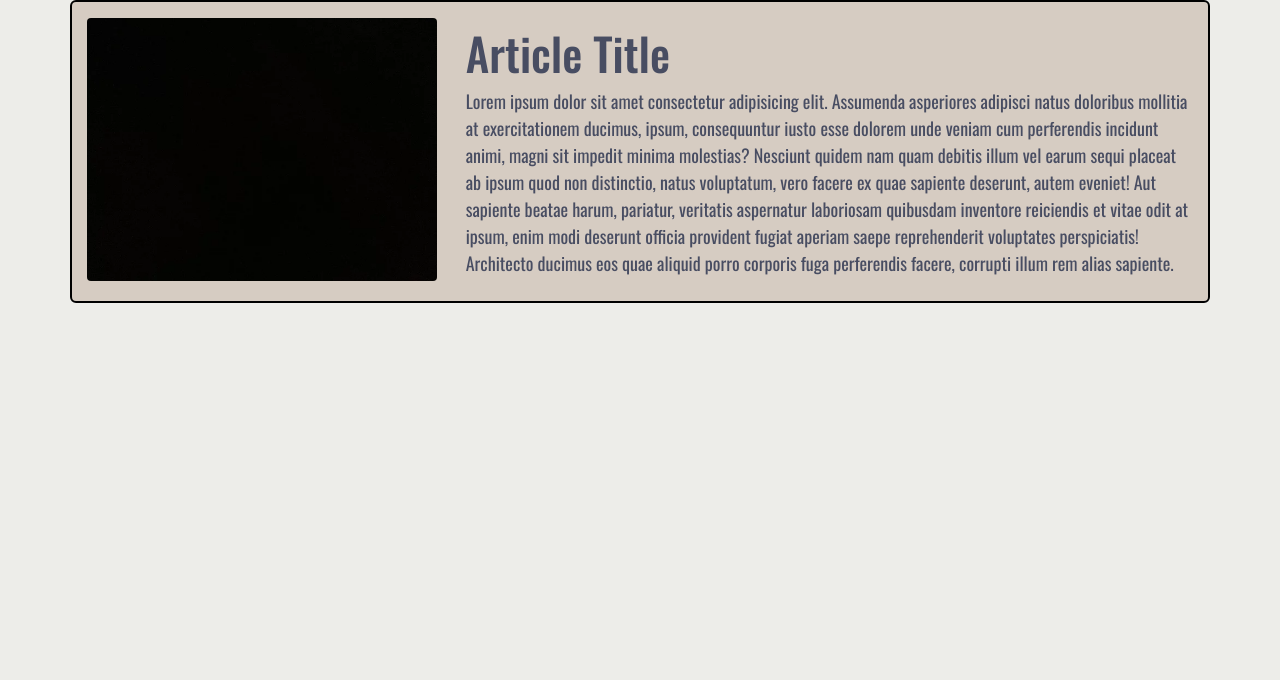
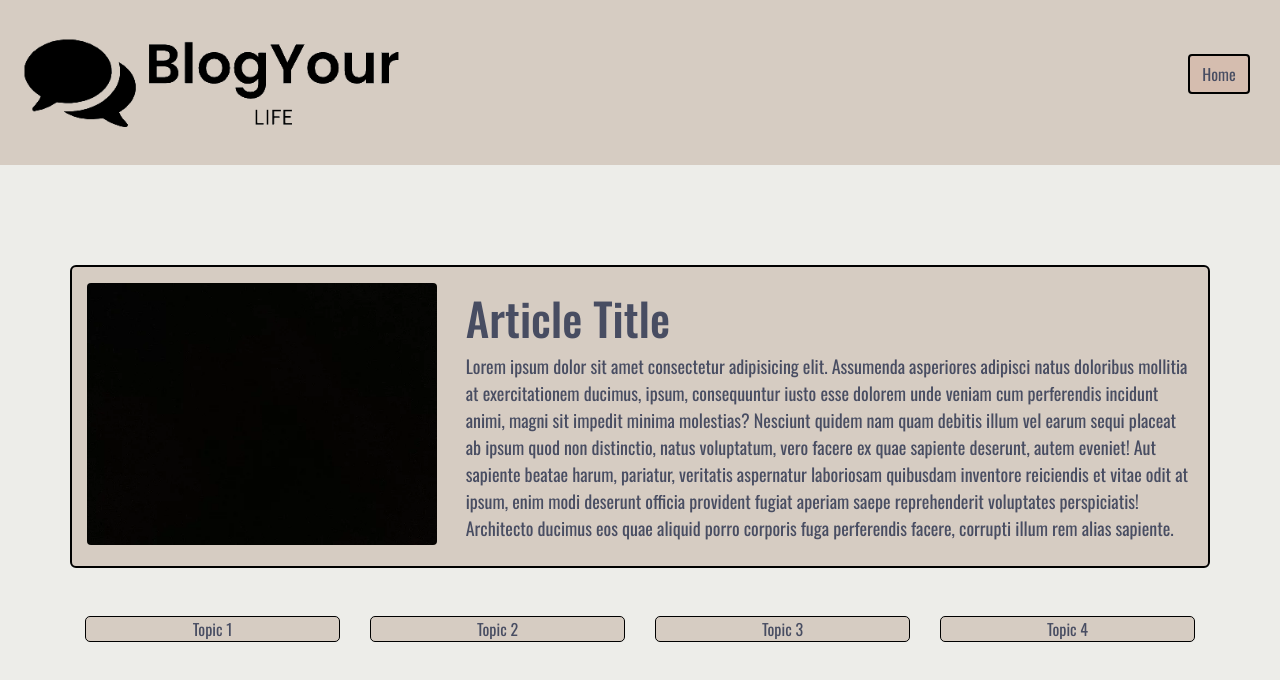
Before and after one commit to tmerca/diw23-24, a plain HTML site: page UD4_EX3/article.html in a window 1280 px wide. Drawn offline with nearby package versions, Linux system fonts and the light colour scheme.

Commit message:
ex 3 ud 4 with less

```diff
--- a/UD4_EX3/article.html
+++ b/UD4_EX3/article.html
@@ -13,12 +13,29 @@
     <title>Document</title>
   </head>
   <body>
-    <div class="container article">
+    <header>
+      <div class="container-fluid">
+        <div class="mainHeader">
           <div class="row">
-        <div class="col-4">
-          <img src="images/image.png" class="articleImage" alt="" />
+            <div class="col-md-11">
+              <img class="logoVertical" src="img/logoGimpHoritzontal.png" />
             </div>
-        <div class="col-8">
+            <div class="col-md-1">
+              <button class="button btn">
+                <a href="../UD1_EX4/mainPage.html">Home</a>
+              </button>
+            </div>
+          </div>
+        </div>
+      </div>
+    </header>
+    <main>
+      <div class="container article mb-5">
+        <div class="row">
+          <div class="col-xl-4 col-lg-6">
+            <img src="img/image.png" class="articleImage" alt="" />
+          </div>
+          <div class="col-xl-8 col-lg-6">
             <div class="row my-4">
               <div class="col-12">
                 <h1>Article Title</h1>
@@ -35,14 +52,31 @@
                   eveniet! Aut sapiente beatae harum, pariatur, veritatis
                   aspernatur laboriosam quibusdam inventore reiciendis et vitae
                   odit at ipsum, enim modi deserunt officia provident fugiat
-                aperiam saepe reprehenderit voluptates perspiciatis! Architecto
-                ducimus eos quae aliquid porro corporis fuga perferendis facere,
-                corrupti illum rem alias sapiente.
+                  aperiam saepe reprehenderit voluptates perspiciatis!
+                  Architecto ducimus eos quae aliquid porro corporis fuga
+                  perferendis facere, corrupti illum rem alias sapiente.
                 </article>
               </div>
             </div>
           </div>
         </div>
       </div>
+      <div class="container">
+        <div class="row">
+          <div class="col-xl-3 col-md-6">
+            <div class="topics">Topic 1</div>
+          </div>
+          <div class="col-xl-3 col-md-6">
+            <div class="topics">Topic 2</div>
+          </div>
+          <div class="col-xl-3 col-md-6">
+            <div class="topics">Topic 3</div>
+          </div>
+          <div class="col-xl-3 col-md-6">
+            <div class="topics">Topic 4</div>
+          </div>
+        </div>
+      </div>
+    </main>
   </body>
 </html>
--- a/UD4_EX3/style.less
+++ b/UD4_EX3/style.less
@@ -1,4 +1,6 @@
 @mainColor : #EDEDE9;
+@contentColor : #D6CCC2;
+@elementsColor : #d5bdaf;
 @fontColor : #484d62;
 
 @font-face {
@@ -6,15 +8,59 @@
     src: url(font/Oswald-VariableFont_wght.ttf);
 }
 
+header {
+
+    @media screen and(max-width: 768px){
+        .button{
+            margin-left: 45%;
+            margin-bottom: 20px;
+        }
+    }
+
+    background-color: @contentColor;
+    margin-bottom: 100px;
+
+    .button{
+        background-color: @elementsColor;
+        border: 2px solid black;
+        margin-top: 54px;
+    }
+
+    .logoVertical{
+        max-width: 400px;
+        max-height: 300px;
+    }
+
+}
+
 body{
     background-color: @mainColor;
     color: @fontColor;
     font-family: Oswald !important;
+
+    a, a:hover, a:visited{
+        color: @fontColor;
+    }
+
+    @media screen and (max-width: 1200px) {
+        .topics {
+            margin-bottom: 20px;
+        }
+
+    }
+
+    .topics{
+        border: solid black 1px;
+        border-radius: 5px;
+        background-color: @contentColor;
+        text-align: center;
+    }
+
 }
 
 .article {
 
-    background-color: #D6CCC2;
+    background-color: @contentColor;
     border-radius: 6px;
     border: solid black 2px;
 
```
Also changed, not shown: UD1_EX4/mainPage.html (+15 -8 lines), UD1_EX4/img/fff.png (renamed from UD1_EX4/fff.png), UD1_EX4/img/heart.png (renamed from UD1_EX4/heart.png), UD1_EX4/img/logoGimpVertical.png (renamed from UD1_EX4/logoGimpVertical.png), UD1_EX4/img/user.png (renamed from UD1_EX4/user.png), UD1_EX4/style.css, UD4_EX3/img/image.png (renamed from UD4_EX3/images/image.png), UD4_EX3/img/logoGimpHoritzontal.png (added), UD4_EX3/style.css. Lines whose indentation alone changed are shown as unchanged.
